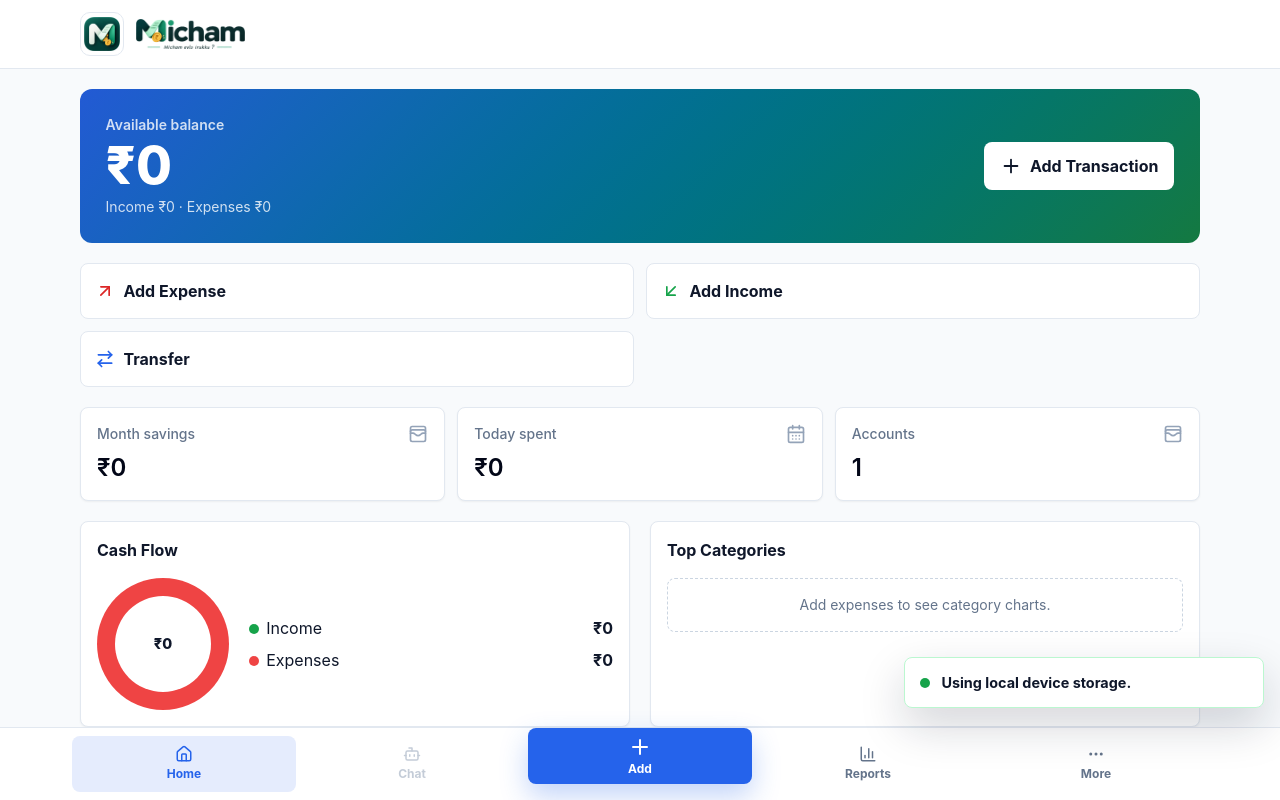
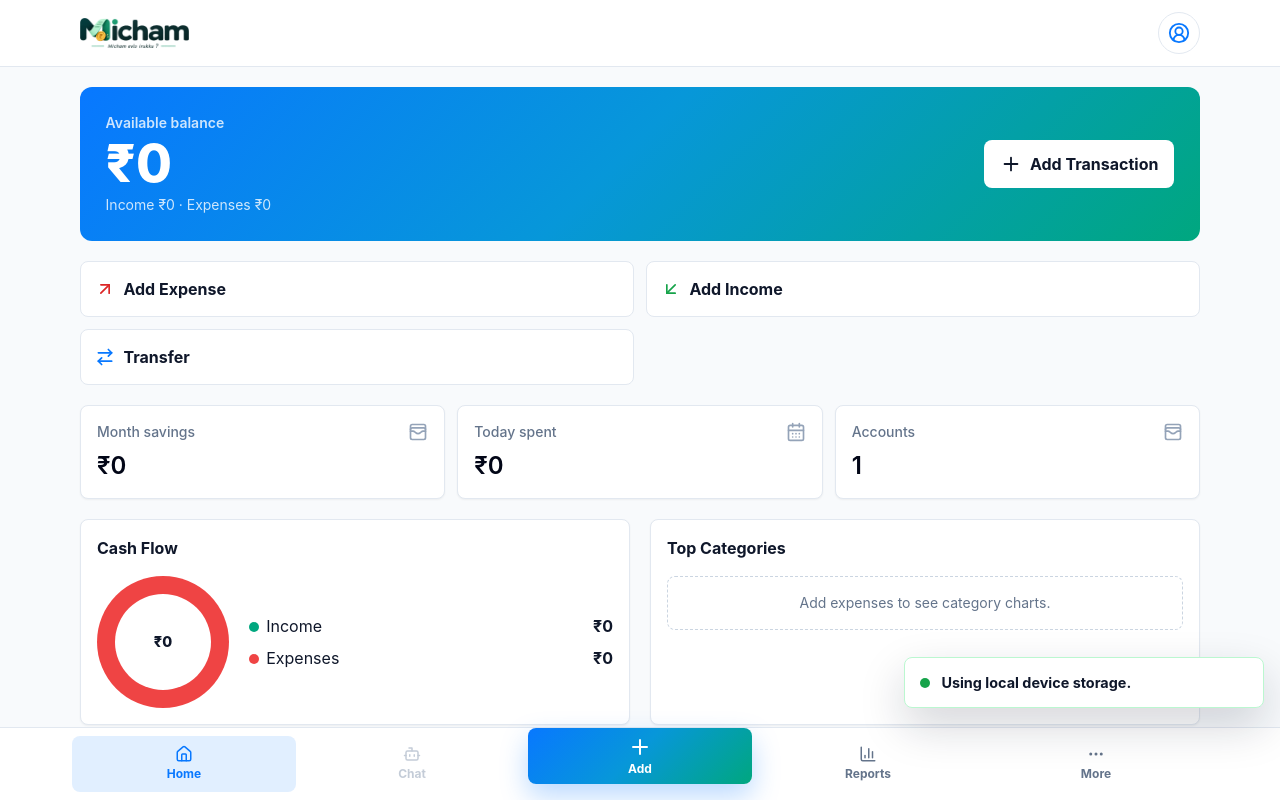
Before and after one commit to SK-JD/Micham, a React (Vite) app: page / in a window 1280 px wide. Both pictures are taken after a click on the button "Use Locally". Shown: the top 800 px of the page. Built offline with nearby package versions, Linux system fonts and the light colour scheme.

Commit message:
Apply logo gradient header theme

```diff
--- a/src/lib/db.ts
+++ b/src/lib/db.ts
@@ -85,7 +85,15 @@ export const db = new MichamDatabase();
 
 export async function initializeDatabase() {
   const config = await db.appConfig.get("primary");
-  if (!config) await db.appConfig.put(defaultConfig);
+  if (!config) {
+    await db.appConfig.put(defaultConfig);
+  } else if (config.primaryColor === "#2563eb" && config.accentColor === "#16a34a") {
+    await db.appConfig.update("primary", {
+      primaryColor: defaultConfig.primaryColor,
+      accentColor: defaultConfig.accentColor,
+      updatedAt: defaultConfig.updatedAt,
+    });
+  }
 
   const categoryCount = await db.categories.count();
   if (categoryCount === 0) await db.categories.bulkPut(seedCategories());
--- a/src/lib/defaults.ts
+++ b/src/lib/defaults.ts
@@ -12,8 +12,8 @@ export const defaultConfig: AppConfig = {
   appName: "Micham",
   tagline: "Micham evlo irukku?",
   logoText: "M",
-  primaryColor: "#2563eb",
-  accentColor: "#16a34a",
+  primaryColor: "#0878ff",
+  accentColor: "#00a77f",
   surfaceColor: "#f8fafc",
   textColor: "#0f172a",
   defaultCurrency: "INR",
--- a/src/main.tsx
+++ b/src/main.tsx
@@ -7,6 +7,7 @@ import {
   BarChart3,
   Bot,
   CalendarDays,
+  CircleUserRound,
   Download,
   Eye,
   EyeOff,
@@ -74,8 +75,8 @@ const emptySnapshot: Snapshot = {
     appName: "Micham",
     tagline: "Micham evlo irukku?",
     logoText: "M",
-    primaryColor: "#2563eb",
-    accentColor: "#16a34a",
+    primaryColor: "#0878ff",
+    accentColor: "#00a77f",
     surfaceColor: "#f8fafc",
     textColor: "#0f172a",
     defaultCurrency: "INR",
@@ -411,12 +412,12 @@ function App() {
       <div className="grid min-h-screen grid-rows-[auto_1fr_auto]">
         <header className="sticky top-0 z-20 border-b border-slate-200 bg-white/95 backdrop-blur">
           <div className="mx-auto flex max-w-6xl items-center gap-3 px-4 py-3">
-            <button className="logo-button" title="Settings" onClick={() => setView("settings")}>
-              <Logo config={snapshot.config} />
-            </button>
             <div className="min-w-0 flex-1">
               <Wordmark config={snapshot.config} />
             </div>
+            <button className="profile-button" title="Settings" onClick={() => setView("settings")}>
+              <CircleUserRound size={22} />
+            </button>
           </div>
         </header>
 
--- a/src/styles/index.css
+++ b/src/styles/index.css
@@ -3,14 +3,15 @@
 @tailwind utilities;
 
 :root {
-  --brand: #2563eb;
-  --accent: #16a34a;
+  --brand: #0878ff;
+  --accent: #00a77f;
   --surface: #f8fafc;
   --text: #0f172a;
   --panel: #ffffff;
   --panel-muted: #f8fafc;
   --border: #e2e8f0;
   --muted: #64748b;
+  --brand-gradient: linear-gradient(135deg, var(--brand) 0%, #0797d9 48%, var(--accent) 100%);
 }
 
 :root[data-theme="dark"] {
@@ -65,6 +66,18 @@ button:disabled {
 .logo-button {
   border-radius: 8px;
   display: inline-flex;
+}
+
+.profile-button {
+  align-items: center;
+  background: white;
+  border: 1px solid var(--border);
+  border-radius: 999px;
+  color: var(--brand);
+  display: inline-flex;
+  height: 42px;
+  justify-content: center;
+  width: 42px;
 }
 
 .app-logo-image {
@@ -125,11 +138,12 @@ button:disabled {
 }
 
 .primary-button {
-  background: var(--brand);
+  background: var(--brand-gradient);
   color: white;
   gap: 0.5rem;
   min-height: 44px;
   padding: 0.65rem 1rem;
+  box-shadow: 0 10px 24px color-mix(in srgb, var(--brand) 18%, transparent);
 }
 
 .secondary-button,
@@ -211,7 +225,7 @@ button:disabled {
 }
 
 .add-nav-button {
-  background: var(--brand);
+  background: var(--brand-gradient);
   color: white;
   flex-direction: column;
   gap: 0.15rem;
@@ -221,7 +235,7 @@ button:disabled {
 }
 
 .add-nav-button-active {
-  background: color-mix(in srgb, var(--brand) 84%, black);
+  background: linear-gradient(135deg, color-mix(in srgb, var(--brand) 84%, black), color-mix(in srgb, var(--accent) 84%, black));
 }
 
 .more-button {
@@ -235,8 +249,7 @@ button:disabled {
 
 .home-hero {
   align-items: center;
-  background:
-    linear-gradient(135deg, color-mix(in srgb, var(--brand) 88%, #0f172a), color-mix(in srgb, var(--accent) 70%, #0f172a));
+  background: var(--brand-gradient);
   border-radius: 12px;
   color: white;
   display: flex;
@@ -378,7 +391,7 @@ button:disabled {
 
 .local-use-button {
   align-items: center;
-  background: #0f172a;
+  background: var(--brand-gradient);
   border-radius: 8px;
   color: white;
   display: inline-flex;
@@ -1327,6 +1340,12 @@ button:disabled {
   background: white;
 }
 
+:root[data-theme="dark"] .profile-button {
+  background: var(--panel-muted);
+  border-color: var(--border);
+  color: #38bdf8;
+}
+
 @media (max-width: 640px) {
   .home-hero {
     align-items: stretch;
```
